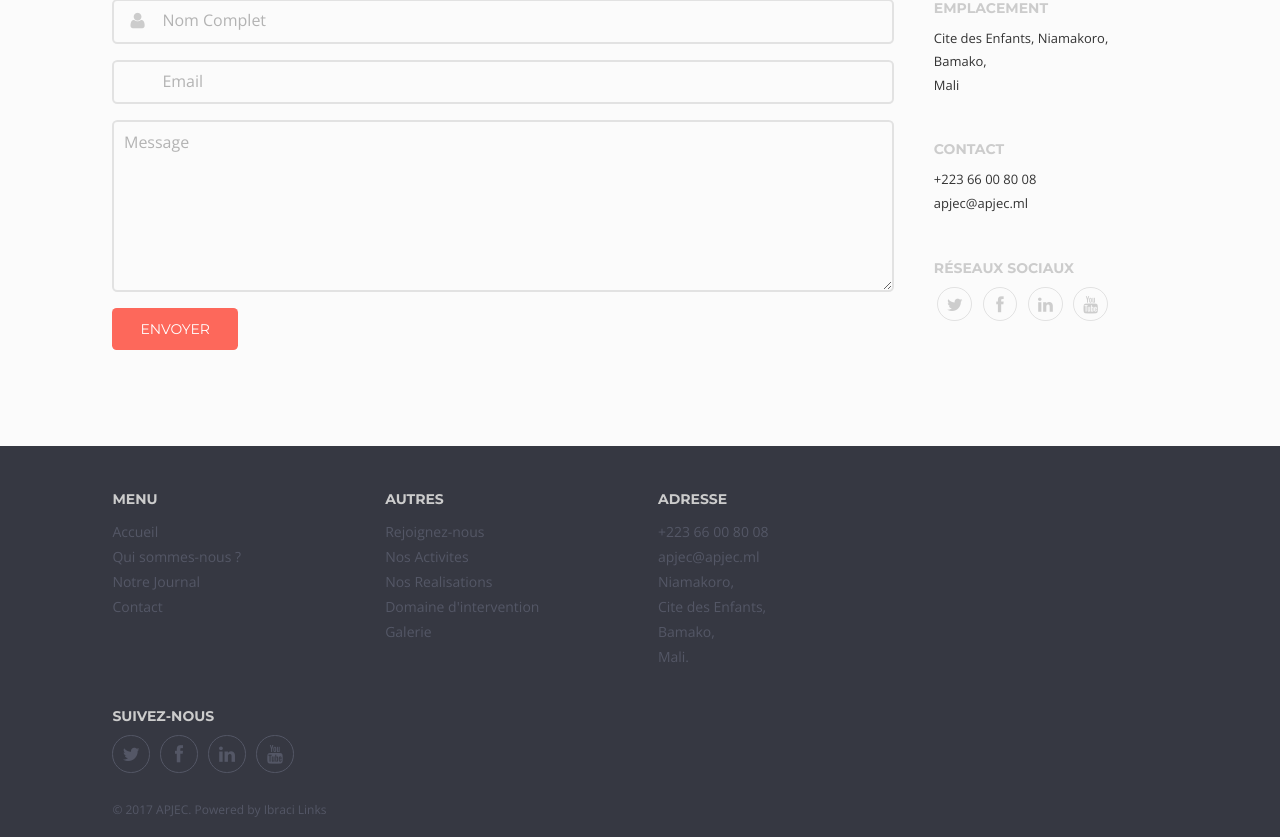
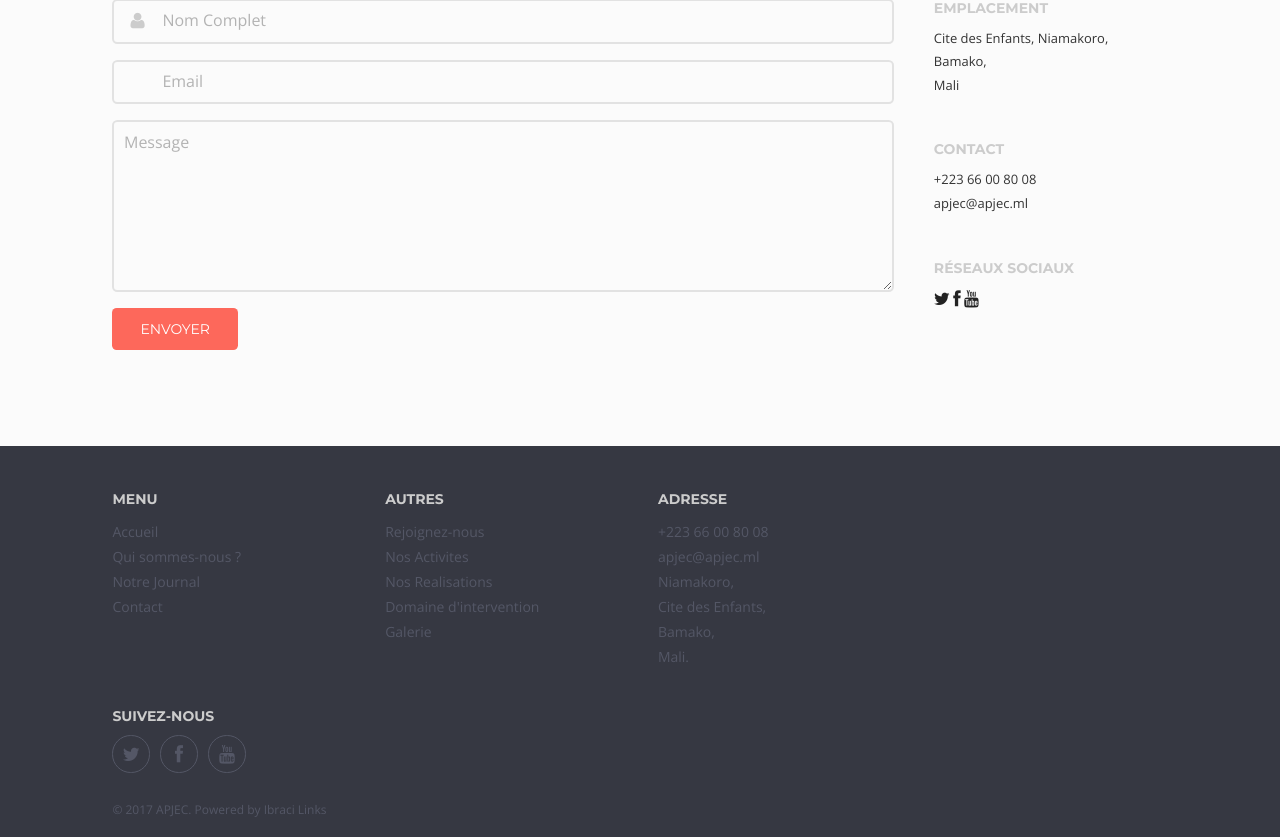
Before and after one commit to Ibraci/APJEC, a PHP site: page /contact.php in a window 1280 px wide. Shown: the part 777-1614 px from the top of the page. Run offline with PHP 8.4, Linux system fonts and the light colour scheme; some libraries are stand-ins or nearby versions.

Commit message:
Modification des liens reseaux sociaux

```diff
--- a/contact.php
+++ b/contact.php
@@ -83,10 +83,9 @@
 							</div>
 							<div class="widget">
 								<h4>Réseaux Sociaux</h4>
-								<ul class="inline meta-social">
-									<li><a href="#" class="twitter-share border-box"><i class="fa fa-twitter fa-lg"></i></a></li>
+								<ul class="inline">
+									<li><a href="https://twitter.com/ongapjec" class="twitter-share border-box"><i class="fa fa-twitter fa-lg"></i></a></li>
 									<li><a href="https://www.facebook.com/ongapjec/" class="facebook-share border-box"><i class="fa fa-facebook fa-lg"></i></a></li>
-									<li><a href="#" class="linkedin-share border-box"><i class="fa fa-linkedin fa-lg"></i></a></li>
 									<li><a href="#" class="youtube-share border-box"><i class="fa fa-youtube fa-lg"></i></a></li>
 								</ul>
 							</div>
@@ -134,9 +133,8 @@
 						<div class="widget meta-social column three">
 							<h4>Suivez-nous</h4>
 							<ul class="inline">
-								<li><a href="#" class="twitter-share border-box"><i class="fa fa-twitter fa-lg"></i></a></li>
+								<li><a href="https://twitter.com/ongapjec" class="twitter-share border-box"><i class="fa fa-twitter fa-lg"></i></a></li>
 								<li><a href="https://www.facebook.com/ongapjec/" class="facebook-share border-box"><i class="fa fa-facebook fa-lg"></i></a></li>
-								<li><a href="#" class="linkedin-share border-box"><i class="fa fa-linkedin fa-lg"></i></a></li>
 								<li><a href="#" class="youtube-share border-box"><i class="fa fa-youtube fa-lg"></i></a></li>
 							</ul>
 						</div>
--- a/index.php
+++ b/index.php
@@ -229,9 +229,9 @@
 						<div class="widget meta-social column three">
 							<h4>Suivez-nous</h4>
 							<ul class="inline">
-								<li><a href="#" class="twitter-share border-box"><i class="fa fa-twitter fa-lg"></i></a></li>
+								<li><a href="https://twitter.com/ongapjec" class="twitter-share border-box"><i class="fa fa-twitter fa-lg"></i></a></li>
 								<li><a href="https://www.facebook.com/ongapjec/" class="facebook-share border-box"><i class="fa fa-facebook fa-lg"></i></a></li>
-								<li><a href="#" class="pinterest-share border-box"><i class="fa fa-pinterest fa-lg"></i></a></li>
+								<li><a href="#" class="youtube-share border-box"><i class="fa fa-youtube fa-lg"></i></a></li>
 							</ul>
 						</div>
 					</section><!-- top-footer -->
--- a/notre-journal.php
+++ b/notre-journal.php
@@ -144,9 +144,9 @@
 						<div class="widget meta-social column three">
 							<h4>Follow Us</h4>
 							<ul class="inline">
-								<li><a href="#" class="twitter-share border-box"><i class="fa fa-twitter fa-lg"></i></a></li>
-								<li><a href="#" class="facebook-share border-box"><i class="fa fa-facebook fa-lg"></i></a></li>
-								<li><a href="#" class="pinterest-share border-box"><i class="fa fa-pinterest fa-lg"></i></a></li>
+								<li><a href="https://twitter.com/ongapjec" class="twitter-share border-box"><i class="fa fa-twitter fa-lg"></i></a></li>
+								<li><a href="https://www.facebook.com/ongapjec/" class="facebook-share border-box"><i class="fa fa-facebook fa-lg"></i></a></li>
+								<li><a href="#" class="youtube-share border-box"><i class="fa fa-youtube fa-lg"></i></a></li>
 							</ul>
 						</div>
 					</section><!-- top-footer -->
--- a/qui-sommes-nous.php
+++ b/qui-sommes-nous.php
@@ -147,9 +147,9 @@
 						<div class="widget meta-social column three">
 							<h4>Suivez-nous</h4>
 							<ul class="inline">
-								<li><a href="#" class="twitter-share border-box"><i class="fa fa-twitter fa-lg"></i></a></li>
+								<li><a href="https://twitter.com/ongapjec" class="twitter-share border-box"><i class="fa fa-twitter fa-lg"></i></a></li>
 								<li><a href="https://www.facebook.com/ongapjec/" class="facebook-share border-box"><i class="fa fa-facebook fa-lg"></i></a></li>
-								<li><a href="#" class="pinterest-share border-box"><i class="fa fa-pinterest fa-lg"></i></a></li>
+								<li><a href="#" class="youtube-share border-box"><i class="fa fa-youtube fa-lg"></i></a></li>
 							</ul>
 						</div>
 					</section><!-- top-footer -->
```
